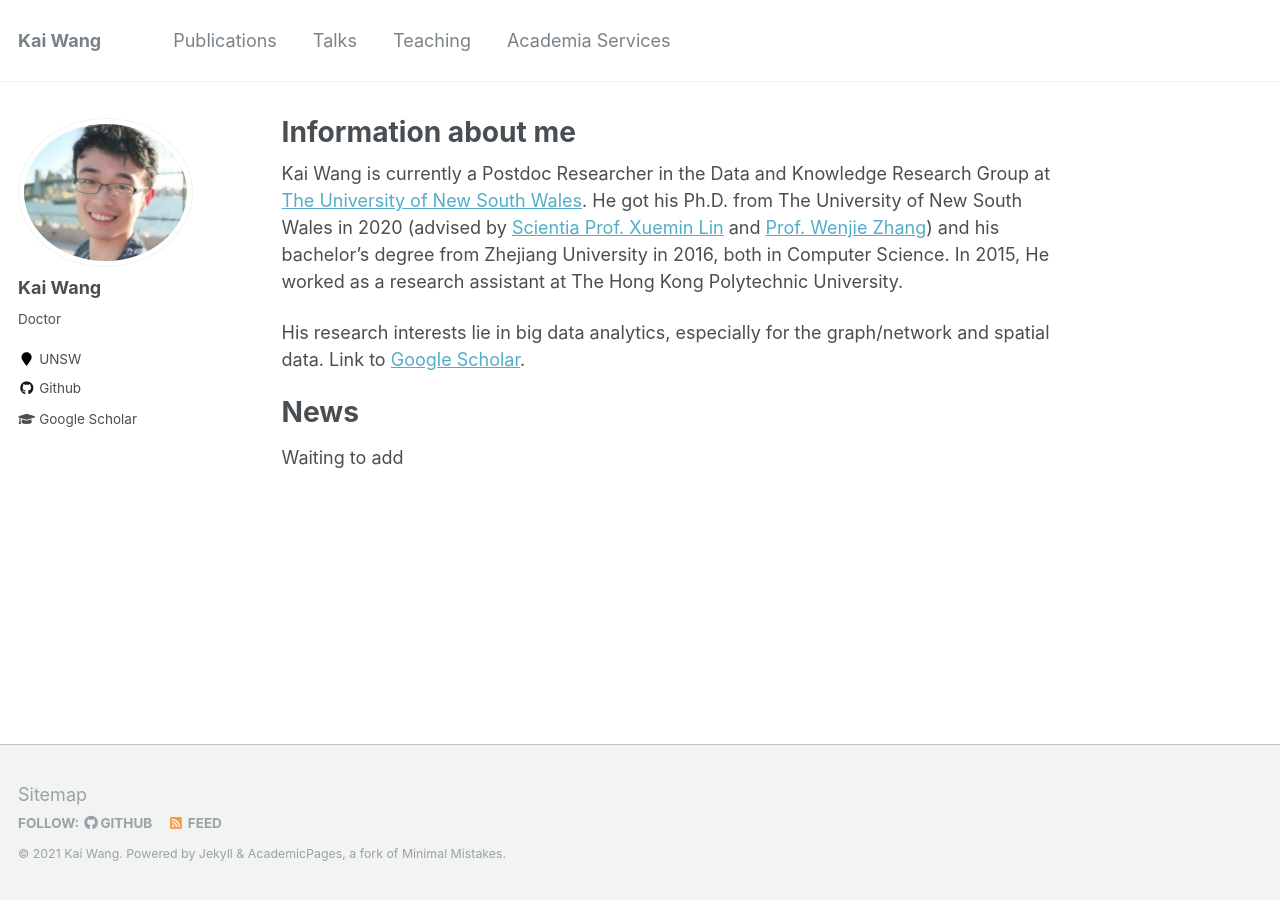
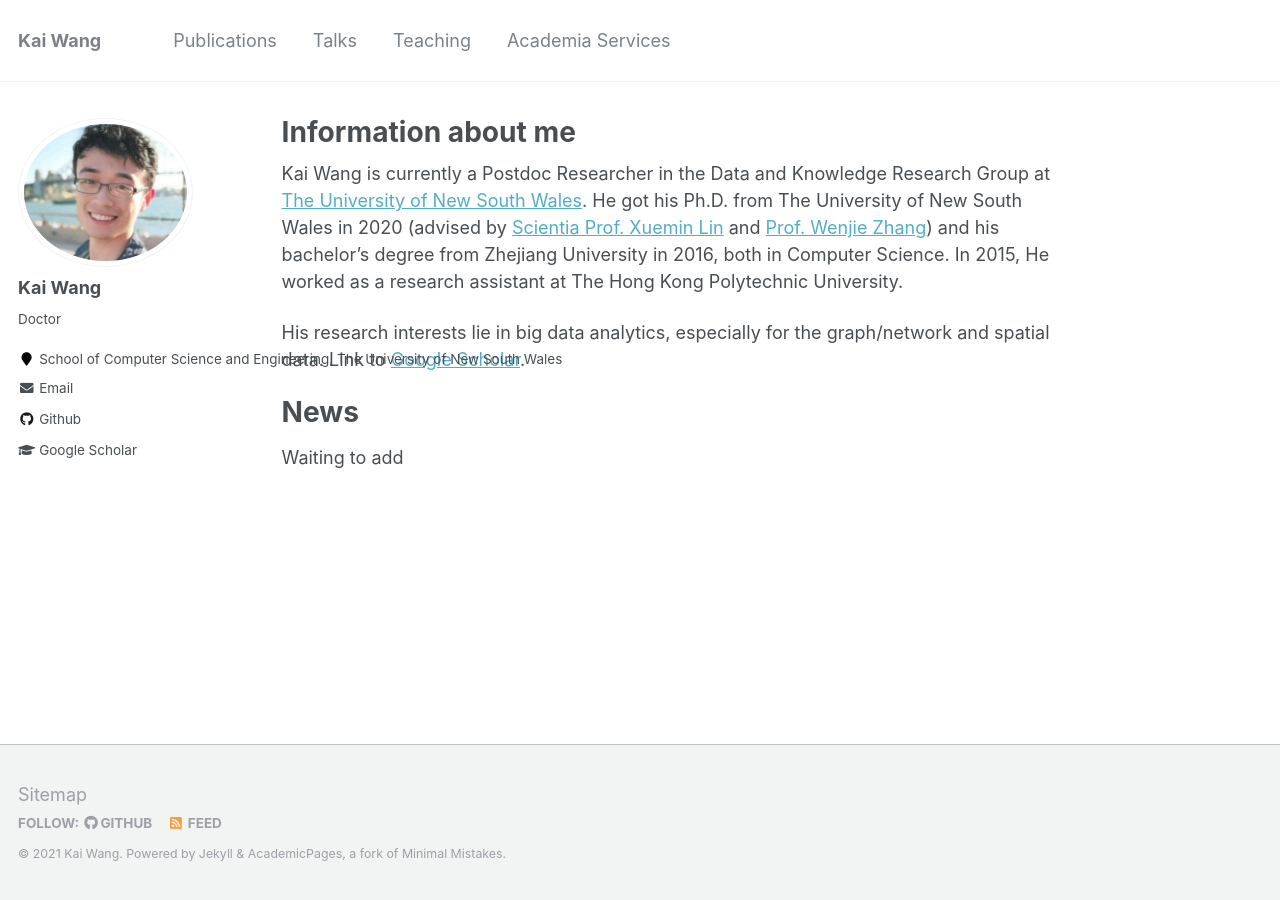
Before and after one commit to cs-kaiwang/cs-kaiwang.github.io, a Jekyll site: the page built from _pages/about.md, in a window 1280 px wide. Built offline with Jekyll 4.4.1, drawn with Linux system fonts in a browser that asks for light colours.

Commit message:
change config

```diff
--- a/_config.yml
+++ b/_config.yml
@@ -83,11 +83,11 @@ author:
   name             : "Kai Wang"
   avatar           : "profile.png"
   bio              : "Doctor"
-  location         : "UNSW"
+  location         : "School of Computer Science and Engineering, The University of New South Wales"
   employer         :
   pubmed           :
   googlescholar    : "https://scholar.google.com/citations?user=G4DiwTIAAAAJ&hl=zh-CN"
-  email            :
+  email            : "kwang@cse.unsw.edu.au"
   researchgate     :  # example: "https://www.researchgate.net/profile/yourprofile"
   uri              :
   bitbucket        :
```
